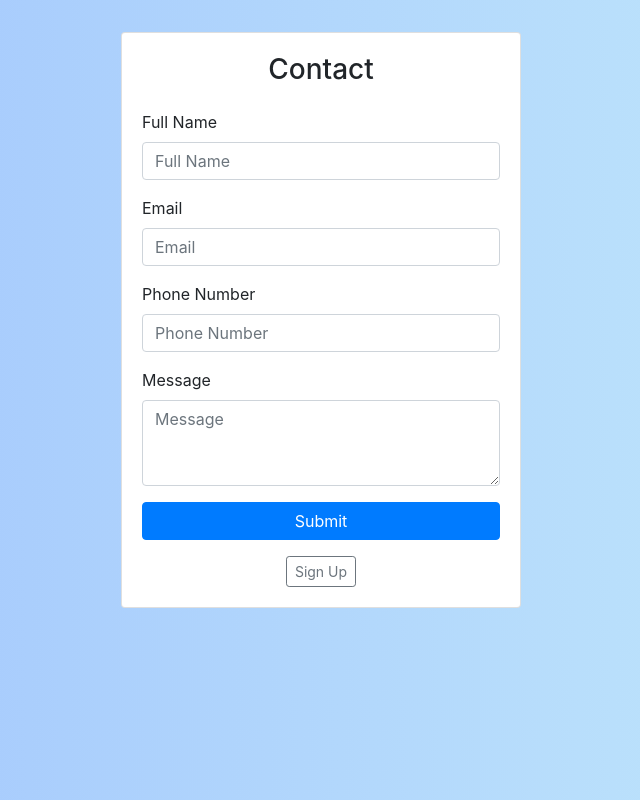
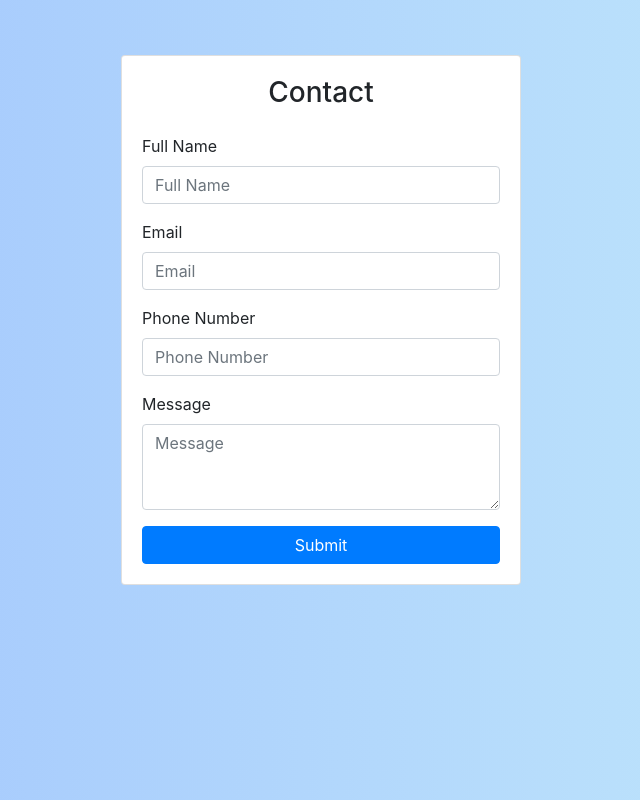
Before and after one commit to Damn-cod3r/Contact-Form, a Django app: page / in a window 1280 px wide. Shown: the whole page, without its empty margins (319-959 px from the left). Run offline with Django 5.2, Linux system fonts and the light colour scheme; some libraries are stand-ins or nearby versions.

Commit message:
second commit

```diff
--- a/contact/templates/contact/index.html
+++ b/contact/templates/contact/index.html
@@ -41,9 +41,7 @@
                 </div>
                 <button type="submit" class="btn btn-primary btn-block">Submit</button>
             </form>
-            <div class="text-center mt-3">
-                <a href="{% url 'signup' %}" class="btn btn-outline-secondary btn-sm">Sign Up</a>
-            </div>
+
         </div>
     </div>
     <script src="https://code.jquery.com/jquery-3.5.1.slim.min.js"></script>
--- a/contact/views.py
+++ b/contact/views.py
@@ -10,6 +10,10 @@ def contact_view(request):
         email = request.POST.get('email')
         phone_number = request.POST.get('phone_number')
         message = request.POST.get('message')
+
+        if not request.user.is_authenticated:
+            messages.error(request, "You didn't sign up yet, so sign up first.")
+            return redirect('signup')
 
         Contact.objects.create(
             full_name=full_name,
```
Also changed, not shown: db.sqlite3.
